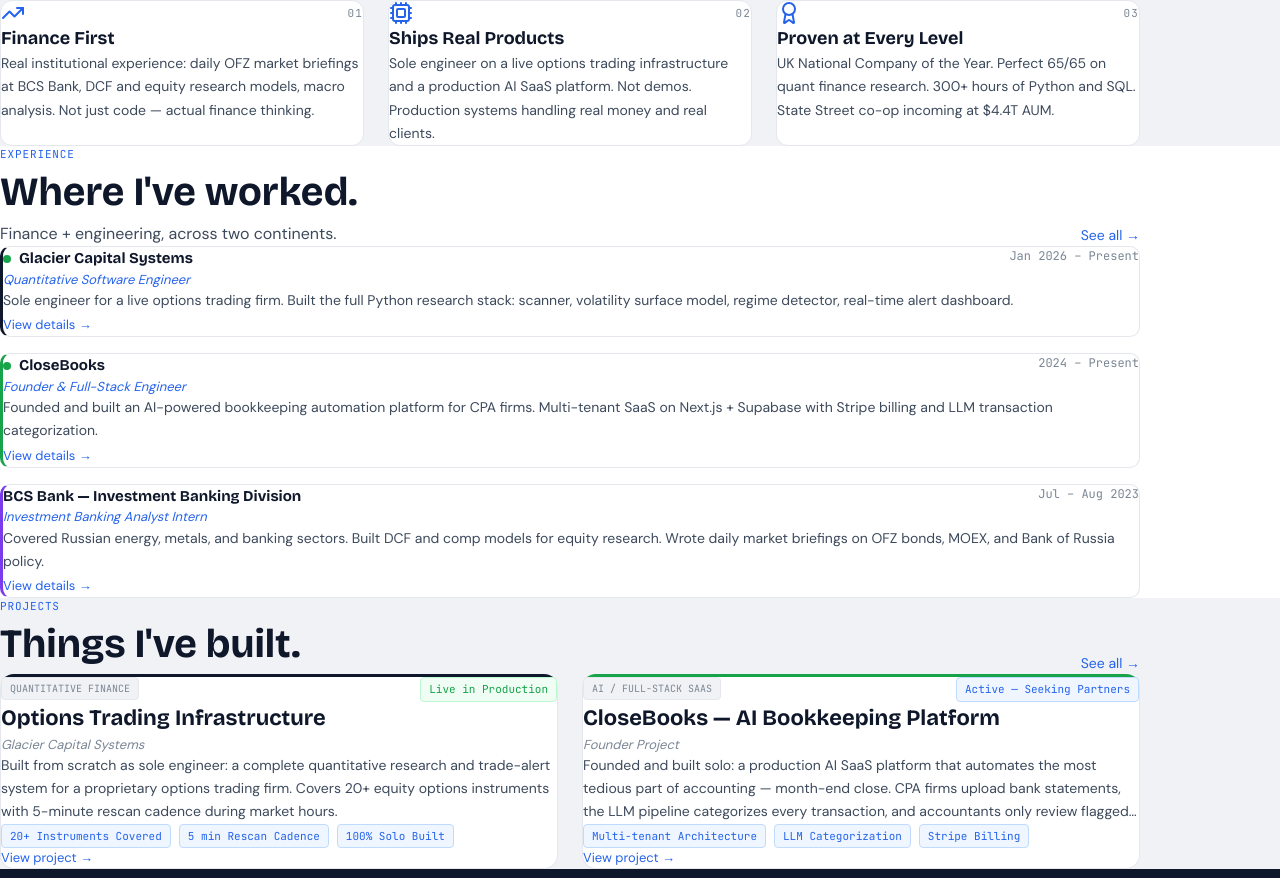
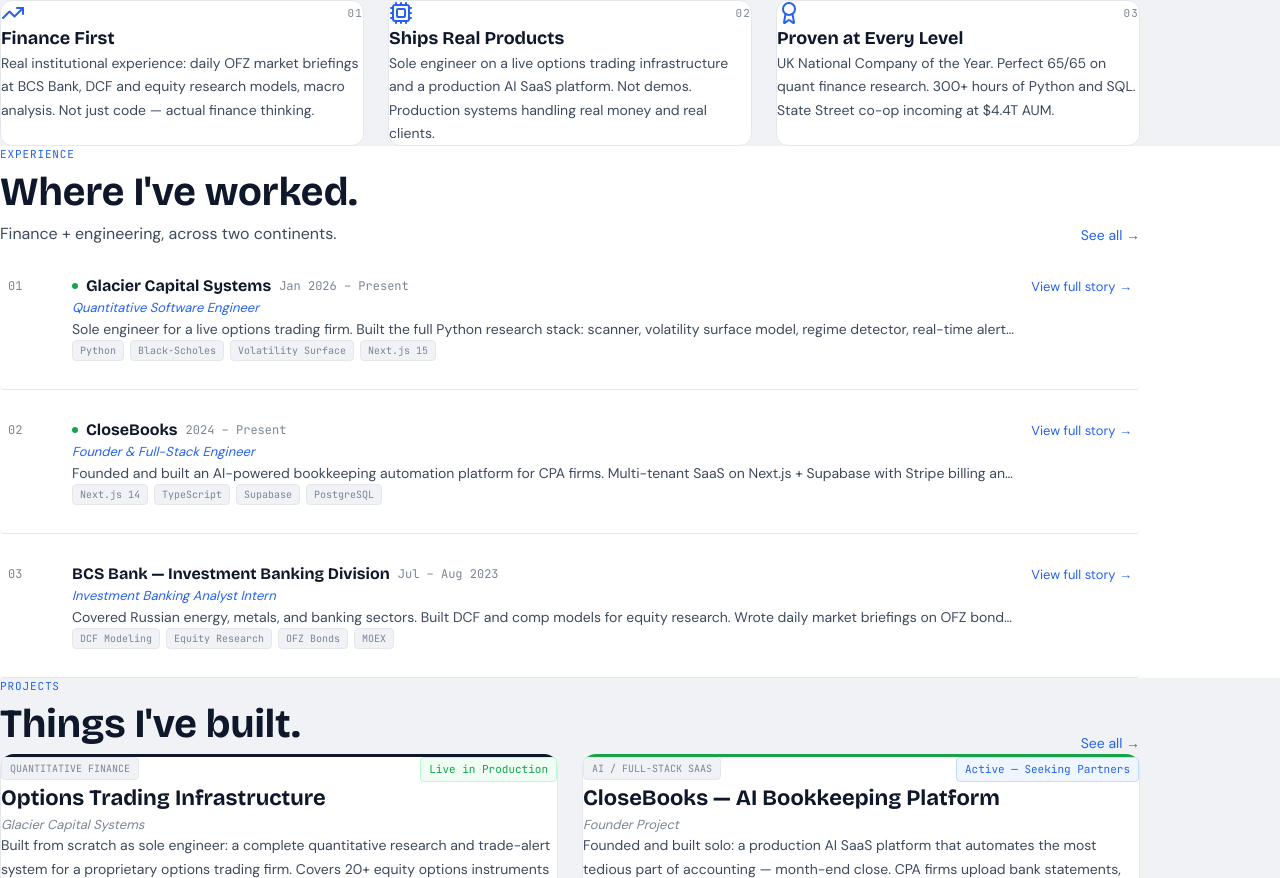
Before and after one commit to dudailia/iliaduda, a Next.js app: page / in a window 1280 px wide. Shown: the part 914-1792 px from the top of the page. Built offline with nearby package versions, Linux system fonts and the light colour scheme.

Commit message:
feat: ExperiencePreview editorial rows with GSAP stagger

```diff
--- a/components/home/ExperiencePreview.tsx
+++ b/components/home/ExperiencePreview.tsx
@@ -1,18 +1,50 @@
 'use client'
+import { useEffect } from 'react'
 import Link from 'next/link'
-import { AnimateIn } from '@/components/ui/AnimateIn'
+import gsap from 'gsap'
+import { ScrollTrigger } from 'gsap/ScrollTrigger'
 import { SectionTag } from '@/components/ui/SectionTag'
 import { ShutterTitle } from '@/components/ui/ShutterTitle'
+import { AnimateIn } from '@/components/ui/AnimateIn'
 import { experience } from '@/lib/data'
 
+gsap.registerPlugin(ScrollTrigger)
+
+// Show only 3 featured experiences
+const FEATURED_IDS = ['glacier-capital', 'closebooks', 'bcs-bank']
+
 export function ExperiencePreview() {
-  const featured = experience.filter(e => e.featuredOnHome)
+  const featured = experience.filter(e => FEATURED_IDS.includes(e.slug))
+
+  useEffect(() => {
+    const ctx = gsap.context(() => {
+      gsap.fromTo(
+        '.experience-row',
+        { opacity: 0, y: 20 },
+        {
+          opacity: 1,
+          y: 0,
+          stagger: 0.12,
+          duration: 0.6,
+          ease: 'power3.out',
+          scrollTrigger: {
+            trigger: '.experience-section',
+            start: 'top 80%',
+            once: true,
+          },
+        }
+      )
+    })
+    return () => ctx.revert()
+  }, [])
 
   return (
-    <section className="py-16 md:py-24 px-5 md:px-6" style={{ background: 'var(--surface)' }}>
+    <section className="experience-section py-16 md:py-24 px-5 md:px-10" style={{ background: 'var(--surface)' }}>
       <div className="mx-auto" style={{ maxWidth: '1140px' }}>
-        <div className="flex items-end justify-between mb-10 flex-wrap gap-4">
-          <AnimateIn>
+
+        {/* Header */}
+        <AnimateIn className="mb-12 flex items-end justify-between flex-wrap gap-4">
+          <div>
             <SectionTag>EXPERIENCE</SectionTag>
             <ShutterTitle className="font-display font-bold text-navy" style={{ fontSize: 'clamp(28px, 4vw, 40px)' }}>
               Where I&apos;ve worked.
@@ -20,48 +52,79 @@
             <p className="font-body text-ink-2 mt-2" style={{ fontSize: '16px' }}>
               Finance + engineering, across two continents.
             </p>
-          </AnimateIn>
+          </div>
           <Link
             href="/experience"
-            className="hidden md:block font-body transition-colors duration-150"
-            style={{ fontSize: '14px', color: 'var(--blue)' }}
-            onMouseEnter={e => (e.currentTarget.style.textDecoration = 'underline')}
-            onMouseLeave={e => (e.currentTarget.style.textDecoration = 'none')}
+            className="hidden md:block font-body text-blue hover:underline"
+            style={{ fontSize: '14px' }}
           >
             See all →
           </Link>
-        </div>
+        </AnimateIn>
 
-        <div className="flex flex-col gap-4">
+        {/* Editorial rows */}
+        <div>
           {featured.map((exp, i) => (
-            <AnimateIn key={exp.slug} delay={i * 80}>
-              <Link href={`/experience/${exp.slug}`} className="block">
-                <div
-                  className="group p-6 rounded-[10px] transition-all duration-200"
-                  style={{ background: 'var(--surface)', border: '1px solid var(--border)', borderLeft: `3px solid ${exp.accentColor}` }}
-                  onMouseEnter={e => { e.currentTarget.style.borderTopColor = 'var(--blue-mid)'; e.currentTarget.style.borderRightColor = 'var(--blue-mid)'; e.currentTarget.style.borderBottomColor = 'var(--blue-mid)'; e.currentTarget.style.boxShadow = '0 4px 16px rgba(15,23,42,0.06)' }}
-                  onMouseLeave={e => { e.currentTarget.style.borderTopColor = 'var(--border)'; e.currentTarget.style.borderRightColor = 'var(--border)'; e.currentTarget.style.borderBottomColor = 'var(--border)'; e.currentTarget.style.boxShadow = '' }}
+            <Link key={exp.slug} href={`/experience/${exp.slug}`} className="block">
+              <div
+                className="experience-row group"
+                style={{
+                  display: 'grid',
+                  gridTemplateColumns: '48px 1fr auto',
+                  alignItems: 'start',
+                  gap: '16px',
+                  padding: '28px 0',
+                  borderBottom: '1px solid var(--border)',
+                  transition: 'background 0.2s ease',
+                  borderRadius: '4px',
+                  paddingLeft: '8px',
+                  paddingRight: '8px',
+                }}
+                onMouseEnter={e => (e.currentTarget.style.background = 'var(--blue-light)')}
+                onMouseLeave={e => (e.currentTarget.style.background = 'transparent')}
+              >
+                {/* Index number */}
+                <span className="font-mono text-ink-3" style={{ fontSize: '12px', paddingTop: '3px' }}>
+                  {String(i + 1).padStart(2, '0')}
+                </span>
+
+                {/* Content */}
+                <div>
+                  <div className="flex flex-wrap items-center gap-2 mb-1">
+                    {exp.current && (
+                      <span className="w-1.5 h-1.5 rounded-full inline-block" style={{ background: '#16A34A' }} />
+                    )}
+                    <h3 className="font-display font-bold text-navy" style={{ fontSize: '16px' }}>{exp.company}</h3>
+                    <span className="font-mono text-ink-3" style={{ fontSize: '12px' }}>{exp.period}</span>
+                  </div>
+                  <p className="font-body italic text-blue mb-2" style={{ fontSize: '13px' }}>{exp.role}</p>
+                  <p className="font-body text-ink-2 mb-3 line-clamp-1" style={{ fontSize: '14px', lineHeight: 1.6 }}>{exp.summary}</p>
+                  <div className="flex flex-wrap gap-1.5">
+                    {exp.tags.slice(0, 4).map(tag => (
+                      <span key={tag} className="font-mono" style={{ fontSize: '10px', color: 'var(--ink-3)', background: 'var(--surface-2)', border: '1px solid var(--border)', borderRadius: '4px', padding: '2px 7px' }}>
+                        {tag}
+                      </span>
+                    ))}
+                  </div>
+                </div>
+
+                {/* CTA */}
+                <span
+                  className="font-body group-hover:underline hidden sm:block"
+                  style={{ fontSize: '13px', color: 'var(--blue)', paddingTop: '3px', whiteSpace: 'nowrap' }}
                 >
-                  <div className="flex flex-wrap items-start justify-between gap-2 mb-1">
-                    <div className="flex items-center gap-2">
-                      {exp.current && (
-                        <span className="w-2 h-2 rounded-full" style={{ background: '#16A34A', flexShrink: 0 }} />
-                      )}
-                      <h3 className="font-display font-bold text-navy" style={{ fontSize: '15px' }}>{exp.company}</h3>
-                    </div>
-                    <span className="font-mono text-ink-3" style={{ fontSize: '12px', flexShrink: 0 }}>{exp.period}</span>
-                  </div>
-                  <p className="font-body italic mb-2" style={{ fontSize: '13px', color: 'var(--blue)' }}>{exp.role}</p>
-                  <p className="font-body text-ink-2 mb-3" style={{ fontSize: '14px', lineHeight: 1.65, display: '-webkit-box', WebkitLineClamp: 2, WebkitBoxOrient: 'vertical', overflow: 'hidden' }}>{exp.summary}</p>
-                  <span className="font-body group-hover:underline" style={{ fontSize: '13px', color: 'var(--blue)' }}>View details →</span>
-                </div>
-              </Link>
-            </AnimateIn>
+                  View full story →
+                </span>
+              </div>
+            </Link>
           ))}
         </div>
 
+        {/* Mobile see all */}
         <div className="md:hidden mt-6 text-center">
-          <Link href="/experience" className="font-body" style={{ fontSize: '14px', color: 'var(--blue)' }}>See all experience →</Link>
+          <Link href="/experience" className="font-body text-blue" style={{ fontSize: '14px' }}>
+            See all experience →
+          </Link>
         </div>
       </div>
     </section>
```
